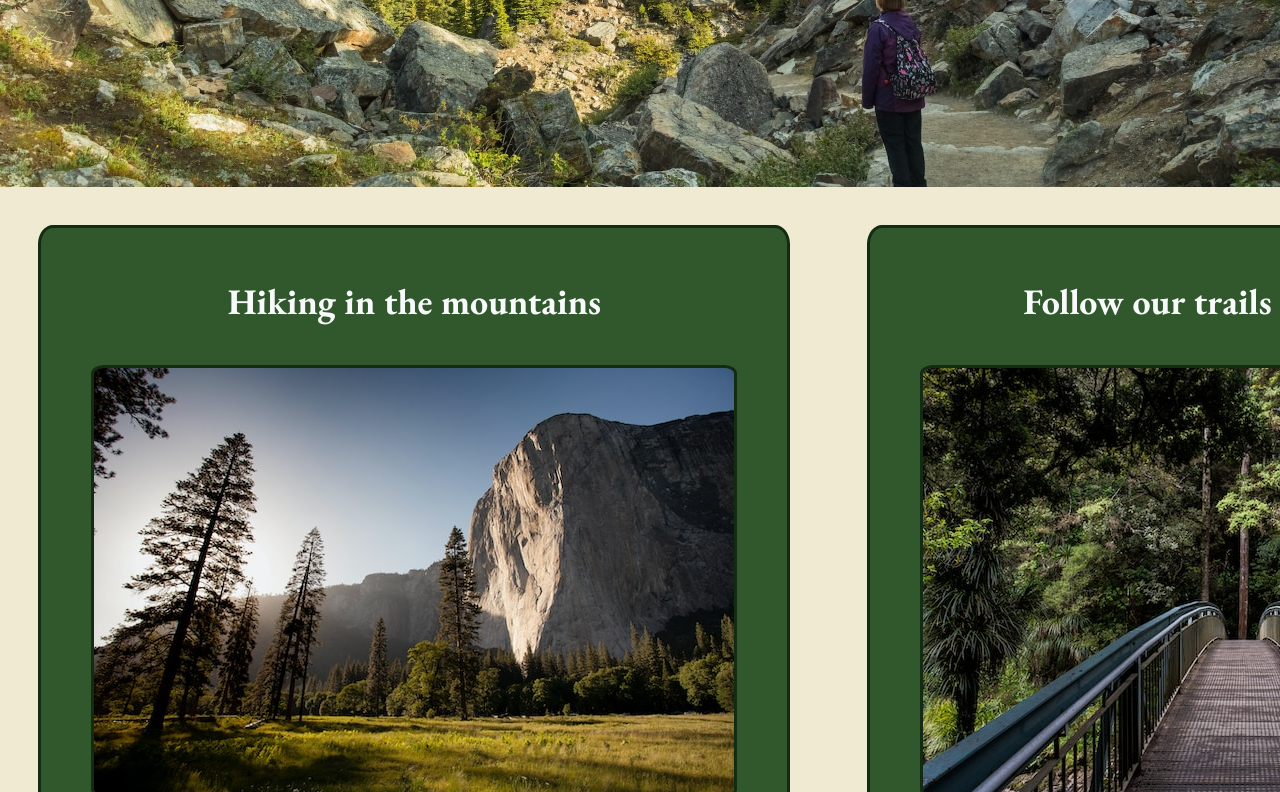
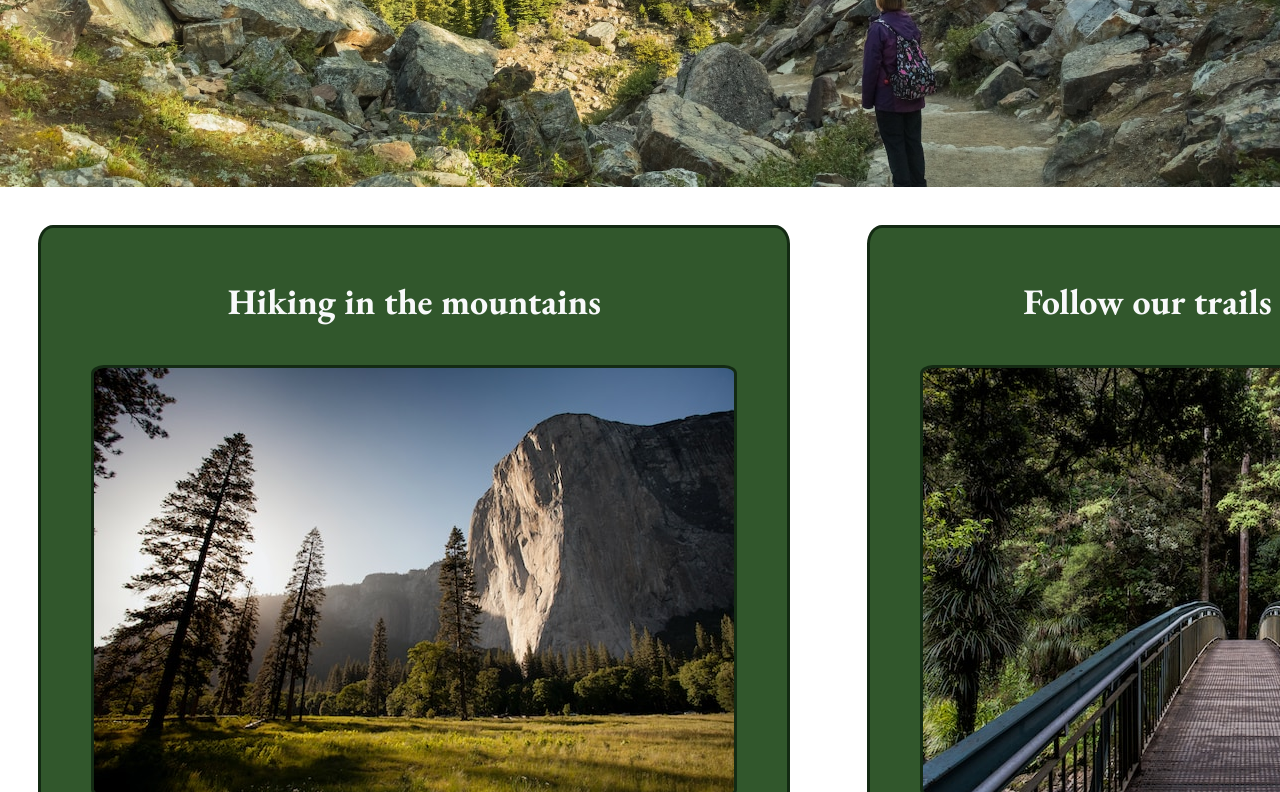
Before and after one commit to SKodehode/StianK-H04.github.io, a plain HTML site: page index.html in a window 1280 px wide. Shown: the part 613-1405 px from the top of the page. Drawn offline with nearby package versions, Linux system fonts and the light colour scheme.

Commit message:
I changed the body background color from #f0ead2 to #fff for learning purposes.
If it works I have learned how to push updates in my code from my laptop to my github repository.

```diff
--- a/index.css
+++ b/index.css
@@ -27,7 +27,7 @@ h1 {
 
 body {
     color: #242423;
-    background-color: #f0ead2;
+    background-color: #fff;
     font-family: 'EB Garamond', serif;
     margin: 0px 0px 0px 0px;
 }
```
